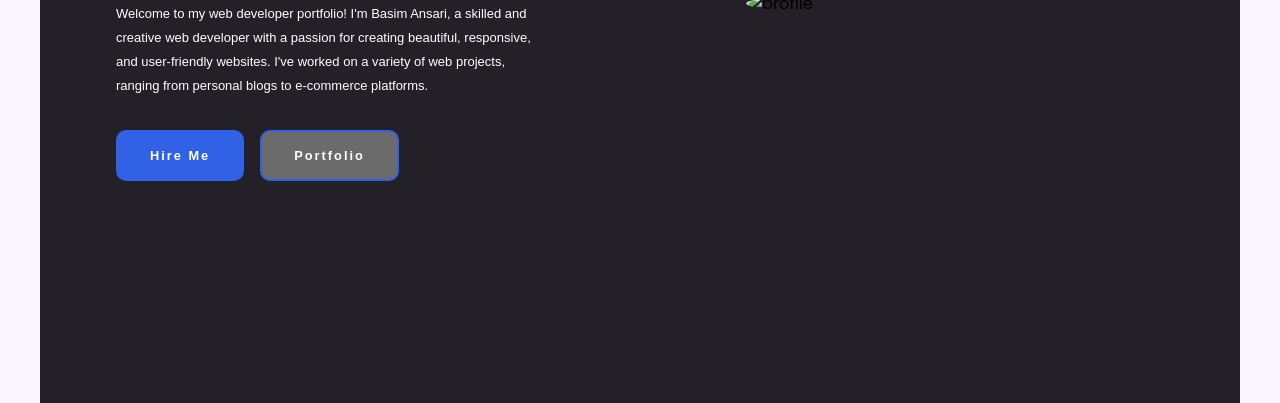
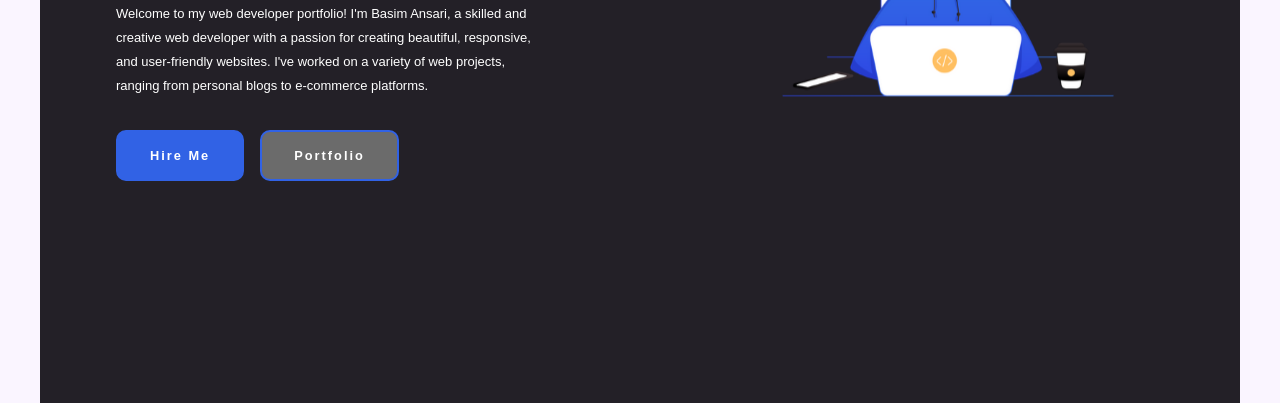
Before and after one commit to Basimansari/baism-protfolio, a plain HTML site: page index.html in a window 1280 px wide. Shown: the part 397-800 px from the top of the page. Drawn offline with nearby package versions, Linux system fonts and the light colour scheme.

Commit message:
Update index.html

```diff
--- a/index.html
+++ b/index.html
@@ -46,7 +46,7 @@
         </div>
       </div>
       <div class="image">
-        <img src="assets/profile.png" alt="profile" />
+        <img src="profile.png" alt="profile" />
       </div>
     </div>
   </section>
```
